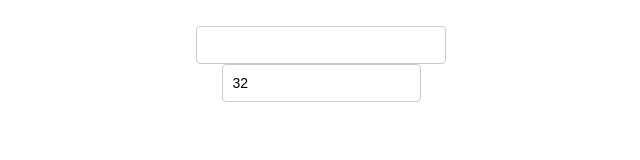
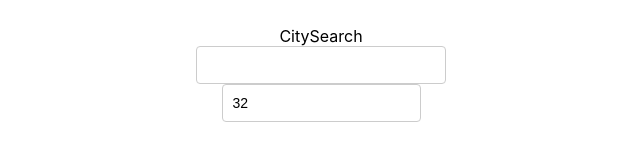
Before and after one commit to Mollydj/Meetup_App, a React (Create React App) app: page / in a window 1280 px wide. Shown: the top 160 px of the page, without its empty margins (319-959 px from the left). Built offline with nearby package versions, Linux system fonts and the light colour scheme.

Commit message:
Update CitySearch.js

```diff
--- a/src/CitySearch.js
+++ b/src/CitySearch.js
@@ -23,6 +23,7 @@ class CitySearch extends Component {
     render() {
         return (
             <div className="CitySearch">
+                CitySearch
                 <input type="text" className="city" value={this.state.query} onChange={this.handleInputChanged}/>
 
                     <ul className="suggestions">
```
